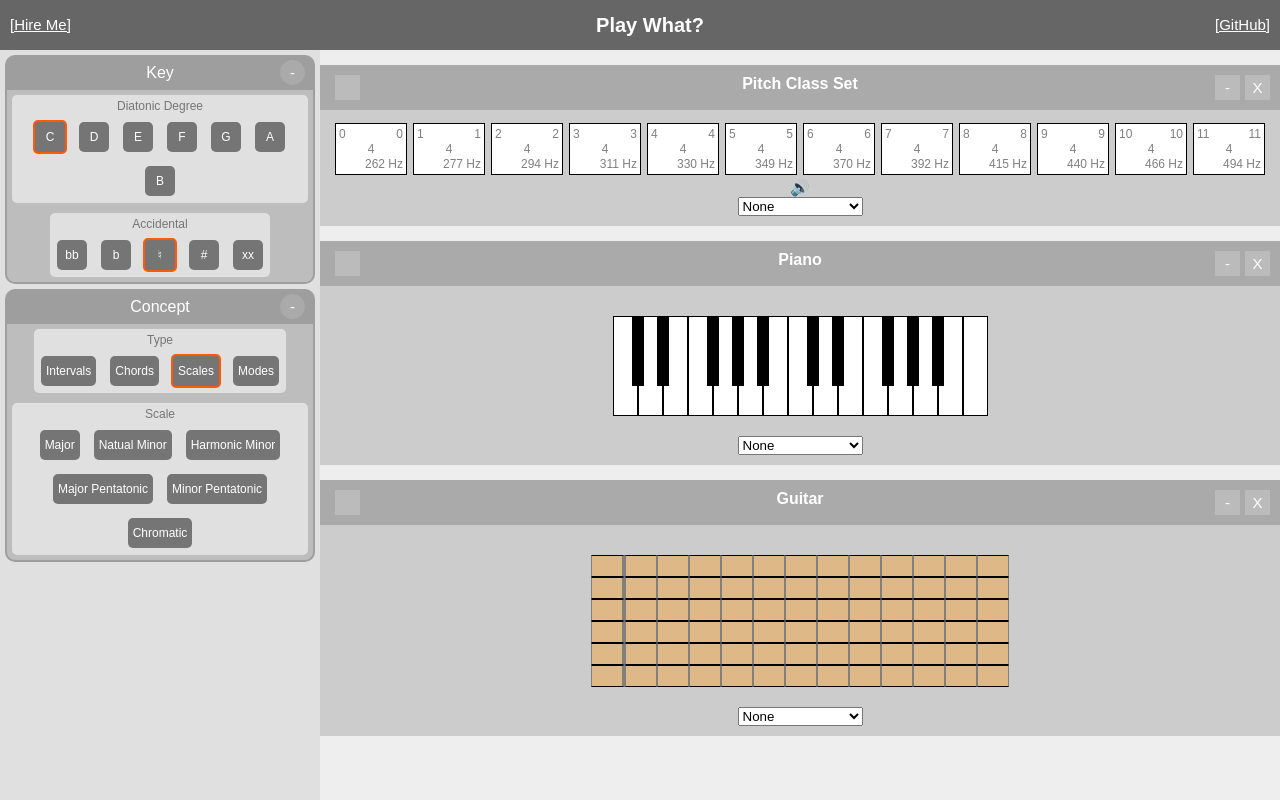
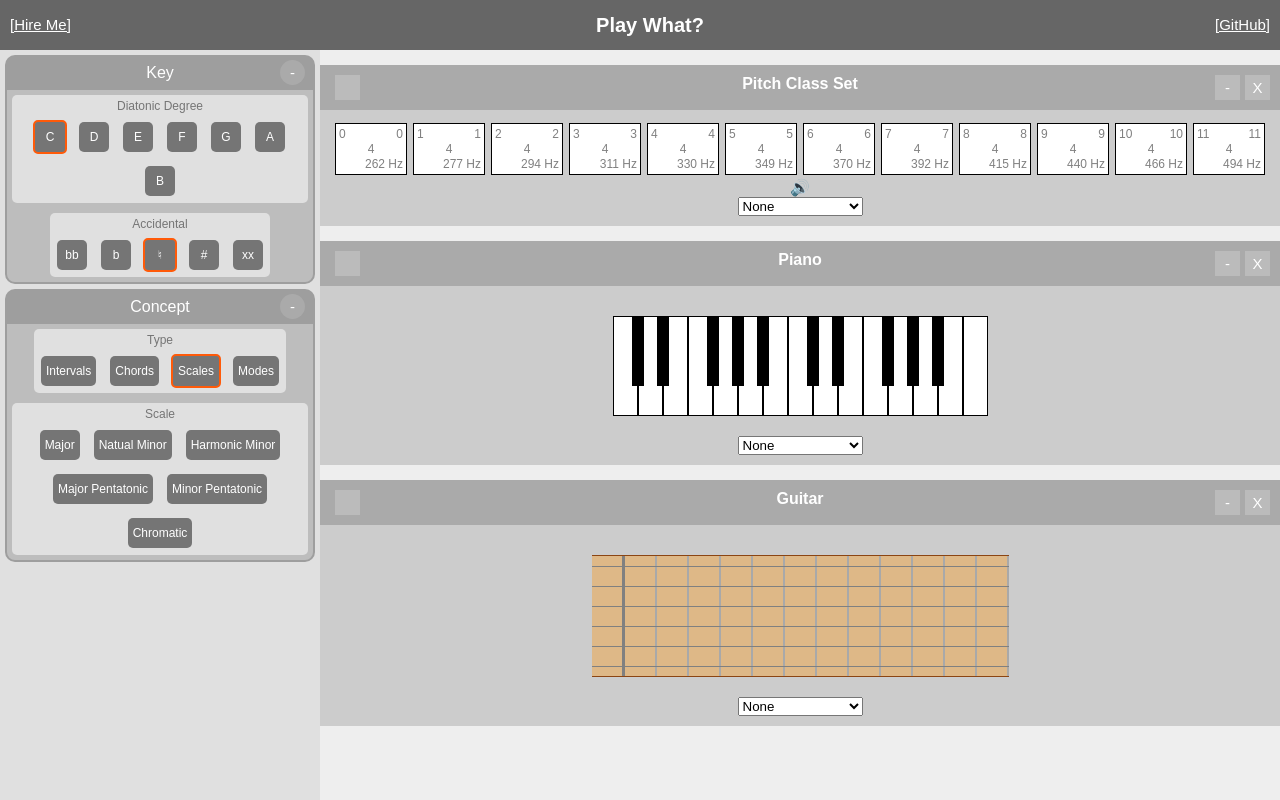
Before and after one commit to dan9418/play-what-beta, a React app: page / in a window 1280 px wide. Built offline with nearby package versions, Linux system fonts and the light colour scheme.

Commit message:
guitar cleanups

```diff
--- a/src/ViewManager/Guitar/Guitar.css
+++ b/src/ViewManager/Guitar/Guitar.css
@@ -3,45 +3,65 @@
 	vertical-align: middle;
 }
 
-.wood {
-	background-color: burlywood;
-	color: black;
-}
-
 .guitar {
-	padding: 20px;
-	display: block;
-	font-size: 12px;
+	margin: 20px;
+    font-size: 12px;
+    display: inline-block;
+    border-top: 1px solid saddlebrown;
+    border-bottom: 1px solid saddlebrown
 }
 
 .guitar-string {
 	width: 100%;
+	height: 20px;
+	position: relative;
 }
 
 .guitar-fret {
 	display: inline-block;
-	font-weight: bold;
+	position: relative;
 	height: 20px;
 	width: 30px;
-	border-top: 1px solid black;
-	border-bottom: 1px solid black;
-	border-right: 1px solid grey;
-	border-left: 1px solid grey;
-	vertical-align: top;
+	border-right: 2px solid darkgrey;
 }
 
 .guitar-fret:hover {
 	cursor: pointer;
+	background-color: grey !important;
 }
 
 .guitar-fret-open {
 	border-right: 3px solid grey;
 }
 
-.guitar-fret-active {
-	background-color: red;
+.guitar-fret-label {
+	display: inline-block;
+    z-index: 10;
+    position: absolute;
+    left: 1px;
+    top: 1px;
+    height: 18px;
+    line-height: 18px;
+	width: 28px;
+	border-radius: 5px;
 }
 
-.guitar-fret:hover {
-	background-color: darkgray !important;
+.guitar-fret-label:hover {
+	background-color: grey !important;
 }
+
+.guitar-fret-string {
+	position: absolute;
+    top: 10px;
+    left: 0px;
+    height: 1px;
+    background-color: grey;
+    width: 100%;
+}
+
+/* Colors */
+
+.wood {
+	background-color: burlywood;
+	color: black;
+}
--- a/src/ViewManager/Guitar/Guitar.tsx
+++ b/src/ViewManager/Guitar/Guitar.tsx
@@ -79,7 +79,10 @@ export class GuitarString extends React.Component<GuitarStringProps> {
     }
 
     render = () => {
-        return <div className='guitar-string'>{this.getFrets()}</div>;
+        return <div className='guitar-string'>
+            {this.getFrets()}
+            <div className='guitar-fret-string' />
+        </div>;
     };
 }
 
@@ -122,14 +125,17 @@ export class GuitarFret extends React.Component<GuitarFretProps> {
     }
 
     render = () => {
-        let colorClass = (this.props.note.interval.id !== '') ? `degree-${this.props.note.interval.degree}` : 'wood';
-        let classes = ['guitar-fret', colorClass];
+        let colorClass = (this.props.note.interval.id !== '') ? `degree-${this.props.note.interval.degree}` : '';
+        let classes = ['guitar-fret', 'wood'];
+        let labelClasses = [colorClass, 'guitar-fret-label']
         if (this.props.fretNumber === 0)
             classes.push('guitar-fret-open');
 
         return <div
             className={classes.join(' ')}
             onClick={() => { TheoryEngine.playNotes([this.props.note]); }}
-        >{this.getLabel()}</div>;
+        >
+            <div className={labelClasses.join(' ')}>{this.getLabel()}</div>
+        </div>;
     };
 }
```
Also changed, not shown: 1 other file (tests, documents, lock files or other folders).
